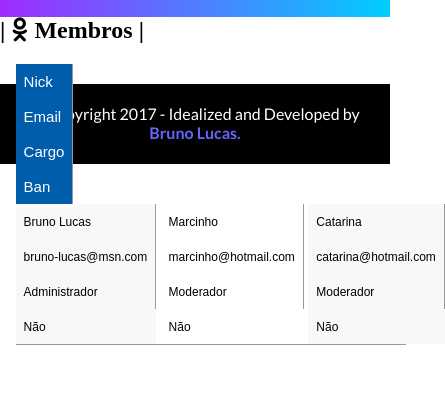
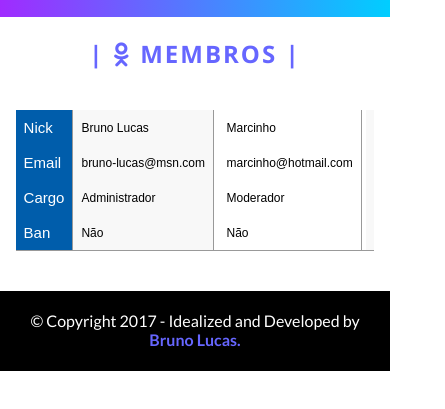
Before and after one commit to BrunoLBrito/evolutions-br, a website: page admin.html in a window 390 px wide. Shown: the part 63-472 px from the top of the page, 445 px wide, since content can reach past the window. Drawn offline with nearby package versions, Linux system fonts and the light colour scheme.

Commit message:
tabela responsiva corrigida

```diff
--- a/admin.html
+++ b/admin.html
@@ -65,7 +65,7 @@
 </header> <!-- FIM HEADER -->
 
 <main>
-    <section class="container">
+    <section class="container membros">
         <h2>| <i class="fa fa-odnoklassniki"></i> Membros |</h2>
         <div class="content">
             <table class="table table-responsive">
--- a/sass/boot.sass
+++ b/sass/boot.sass
@@ -262,6 +262,17 @@ footer.footer
 // ********************************** //
 // ***** PAINEL ADMINISTRATIVO ****** //
 // ********************************** //
+.membros
+
+    h2
+        text-align: center
+        color: #6666FF
+        font-family: 'Open Sans', sans-serif
+        text-transform: uppercase
+        letter-spacing: 2px
+        background: #fff
+        padding: 20px 0px
+
 table
     max-width: 100%
     background-color: transparent
@@ -274,7 +285,8 @@ table
     width: 100%
     margin-bottom: 20px
 
-.table th, td
+.table
+    th, td
      border-right: #999 solid 1px
      font-size: 12px
      padding: 8px
@@ -299,7 +311,7 @@ table
 @media (max-width: 767px)
     .table-responsive
         display: block
-        position: absolute
+        position: relative
         width: 100%
         thead, tbody, th, td, tr
             display: block
@@ -313,5 +325,7 @@ table
             overflow-x: auto
             -webkit-overflow-scrolling: touch
             white-space: nowrap
-        tbody, tr
-            display: inline-block
+            tr
+                display: inline-block
+        td:last-child
+            border-right: #999 solid 1px
```
Also changed, not shown: css/boot.css.
